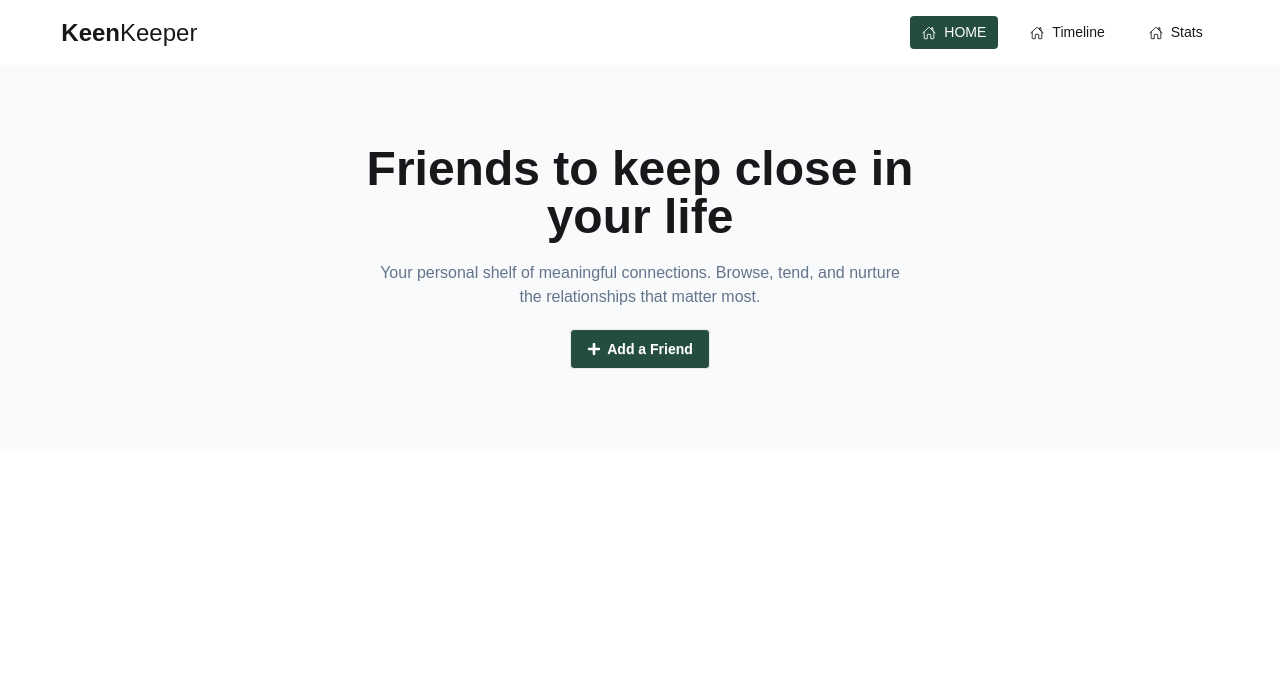
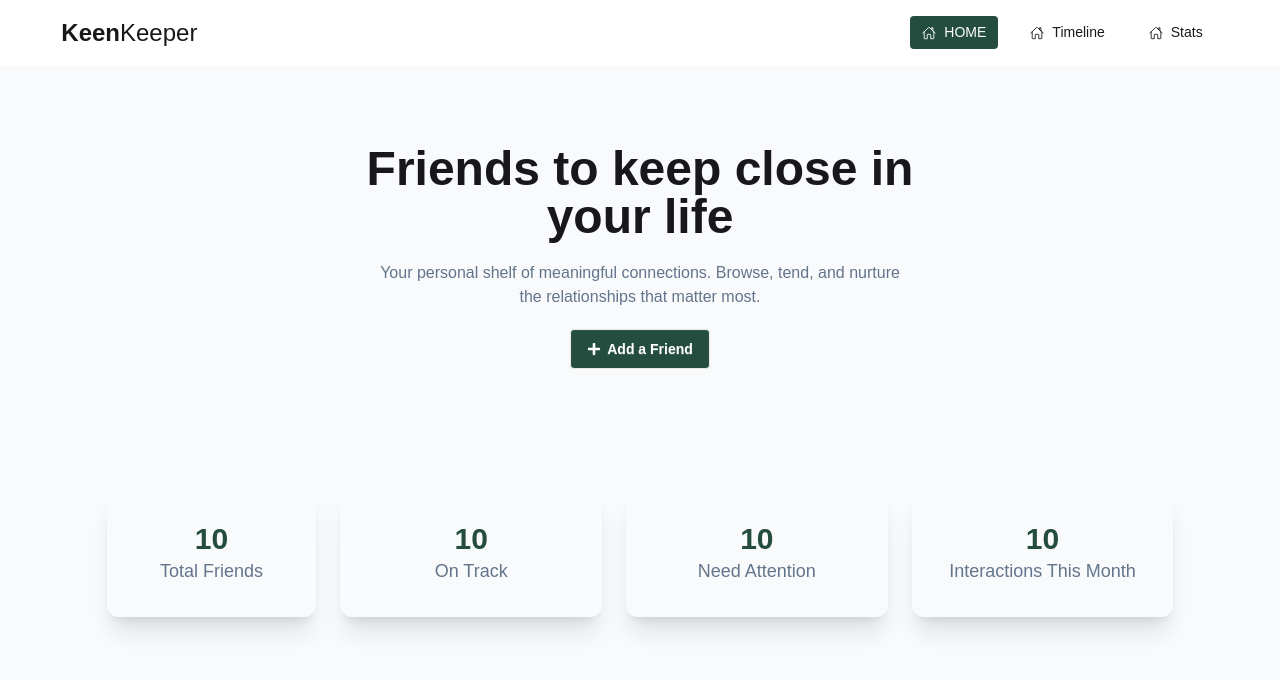
Before and after one commit to Tah56/Keen-Keeper, a React (Vite) app: page / in a window 1280 px wide. Shown: the top 680 px of the page. Built offline with nearby package versions, Linux system fonts and the light colour scheme.

Commit message:
add Total friend section and add img link in the json file

```diff
--- a/public/friendsData.json
+++ b/public/friendsData.json
@@ -2,7 +2,7 @@
   {
     "id": 1,
     "name": "John Doe",
-    "picture": "https://example.com/photo1.jpg",
+    "picture": "https://i.ibb.co.com/gMKQMFq8/Ellipse-1.png",
     "email": "john@example.com",
     "days_since_contact": 16,
     "status": "overdue",
@@ -14,7 +14,7 @@
   {
     "id": 2,
     "name": "Sarah Ahmed",
-    "picture": "https://example.com/photo2.jpg",
+    "picture": "https://i.ibb.co.com/PHhfZVS/Ellipse-1-1.png",
     "email": "sarah@example.com",
     "days_since_contact": 13,
     "status": "almost due",
@@ -26,7 +26,7 @@
   {
     "id": 3,
     "name": "Michael Lee",
-    "picture": "https://example.com/photo3.jpg",
+    "picture": "https://i.ibb.co.com/RqHNN3c/Ellipse-1-2.png",
     "email": "michael@example.com",
     "days_since_contact": 5,
     "status": "on-track",
@@ -38,7 +38,7 @@
   {
     "id": 4,
     "name": "Ayesha Khan",
-    "picture": "https://example.com/photo4.jpg",
+    "picture": "https://i.ibb.co.com/yng2340J/Ellipse-1-4.png",
     "email": "ayesha@example.com",
     "days_since_contact": 20,
     "status": "overdue",
@@ -50,7 +50,7 @@
   {
     "id": 5,
     "name": "David Smith",
-    "picture": "https://example.com/photo5.jpg",
+    "picture": "https://i.ibb.co.com/FkX9ZhDL/Ellipse-1-5.png",
     "email": "david@example.com",
     "days_since_contact": 9,
     "status": "on-track",
@@ -62,7 +62,7 @@
   {
     "id": 6,
     "name": "Nusrat Jahan",
-    "picture": "https://example.com/photo6.jpg",
+    "picture": "https://i.ibb.co.com/jZDRZ3w1/Ellipse-1-6.png",
     "email": "nusrat@example.com",
     "days_since_contact": 12,
     "status": "almost due",
@@ -74,7 +74,7 @@
   {
     "id": 7,
     "name": "Chris Evans",
-    "picture": "https://example.com/photo7.jpg",
+    "picture": "https://i.ibb.co.com/FLRw2yCG/Ellipse-1-7.png",
     "email": "chris@example.com",
     "days_since_contact": 18,
     "status": "overdue",
@@ -86,7 +86,7 @@
   {
     "id": 8,
     "name": "Fatima Noor",
-    "picture": "https://example.com/photo8.jpg",
+    "picture": "https://i.ibb.co.com/kgXdY1YV/Ellipse-1-8.png",
     "email": "fatima@example.com",
     "days_since_contact": 6,
     "status": "on-track",
@@ -98,7 +98,7 @@
   {
     "id": 9,
     "name": "Rahim Uddin",
-    "picture": "https://example.com/photo9.jpg",
+    "picture": "https://i.ibb.co.com/7x57RWCS/Ellipse-1-9.png",
     "email": "rahim@example.com",
     "days_since_contact": 13,
     "status": "almost due",
@@ -110,7 +110,7 @@
   {
     "id": 10,
     "name": "Emily Clark",
-    "picture": "https://example.com/photo10.jpg",
+    "picture": "https://i.ibb.co.com/ym0KvQRh/Ellipse-1-3.png",
     "email": "emily@example.com",
     "days_since_contact": 3,
     "status": "on-track",
--- a/src/Pages/HomePage/HomePage.jsx
+++ b/src/Pages/HomePage/HomePage.jsx
@@ -1,10 +1,12 @@
 import React from 'react';
 import KeepFriends from '../../component/KeepsFriendBar/KeepFriends';
+import TotalFriendSection from '../../component/TotalFriendSection/TotalFriendSection';
 
 const HomePage = () => {
     return (
         <div className='bg-[#F8FAFC] py-20'>
            <KeepFriends/>
+           <TotalFriendSection/>
         </div>
     );
 };
--- /dev/null
+++ b/src/component/TotalFriendSection/TotalFriendSection.jsx
@@ -0,0 +1,28 @@
+import React from 'react';
+
+const TotalFriendSection = () => {
+    return (
+        <div className='mt-10 w-10/12 mx-auto border-b-black/10 border-b '>
+            <div className=' flex flex-col md:flex-row   gap-6 justify-center items-center text-center  py-20 '>
+                <div className='shadow-xl p-8 rounded-xl w-1/5'>
+                    <h2 className='font-semibold text-3xl  text-[#244D3F]'>10</h2>
+                    <p className='text-lg text-[#64748B]'>Total Friends</p>
+                </div>
+                <div className='shadow-xl p-8  rounded-xl w-1/4'>
+                    <h2 className='font-semibold text-3xl text-[#244D3F]'>10</h2>
+                    <p className='text-lg text-[#64748B]'>On Track</p>
+                </div>
+                <div className='shadow-xl p-8  rounded-xl w-1/4'>
+                    <h2 className='font-semibold text-3xl text-[#244D3F]'>10</h2>
+                    <p className='text-lg text-[#64748B]'>Need Attention</p>
+                </div>
+                <div className='shadow-xl  p-8  rounded-xl w-1/4'>
+                    <h2 className='font-semibold text-3xl text-[#244D3F]'>10</h2>
+                    <p className='text-lg text-[#64748B]'>Interactions This Month</p>
+                </div>
+            </div>
+        </div>
+    );
+};
+
+export default TotalFriendSection;
```
